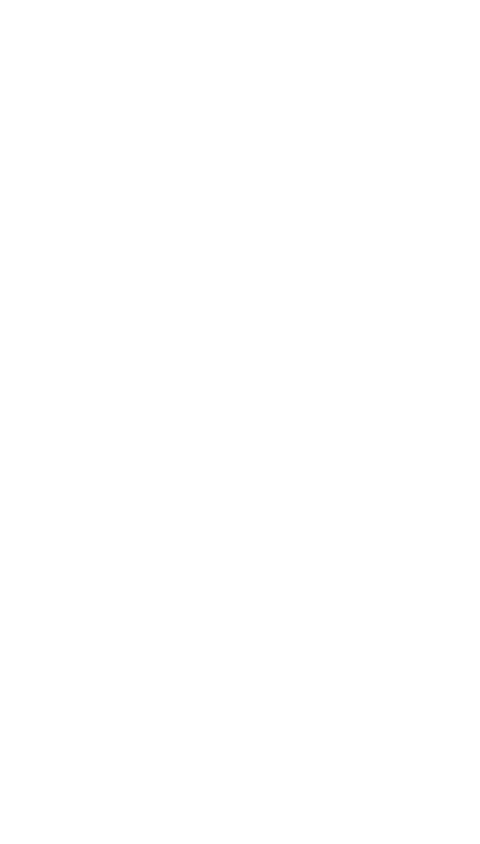
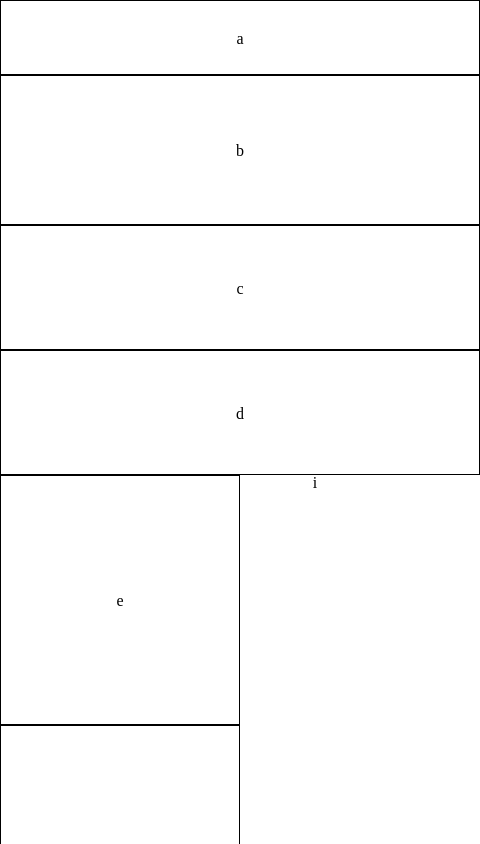
Before and after one commit to sueduclos/lab-01, a plain HTML site: page index.html in a window 390 px wide. Shown: the top 844 px of the page, 480 px wide, since content can reach past the window. Drawn offline with Linux system fonts and the light colour scheme.

Commit message:
udpdated base.css and some of layout .css for mobile and desktop

```diff
--- a/css/base.css
+++ b/css/base.css
@@ -0,0 +1,29 @@
+/* mobile first */
+@media (max-width:767px) {
+
+  body {
+    text-align: center;
+  }
+
+  header {
+    max-width: 480px;
+    margin: auto;
+  }
+}
+
+/* desktop view  */
+@media (min-width: 768px) {
+
+  body {
+    max-width: 960px;
+    text-align: center;
+  }
+
+  header {
+    width: 960px;
+    height: 100px;
+    box-sizing: border-box;
+    border: 1px solid black;
+    line-height: 100px;
+  }
+}
--- a/css/layout.css
+++ b/css/layout.css
@@ -0,0 +1,45 @@
+/* mobile first */
+@media (max-width:767px) {
+
+  header {
+    width: 480px;
+    height: 75px;
+    line-height: 75px;
+    box-sizing: border-box;
+    border: 1px solid black;
+  }
+
+  article {
+    margin: auto;
+    width: 480px;
+    height: 150px;
+    line-height: 150px;
+    box-sizing: border-box;
+    border: 1px solid black;
+  }
+
+  #double>div {
+    margin: auto;
+    width: 480px;
+    height: 125px;
+    line-height: 125px;
+    box-sizing: border-box;
+    border: 1px solid black;
+  }
+
+  #quad>div {
+    margin: auto;
+    width: 240px;
+    height: 250px;
+    line-height: 250px;
+    box-sizing: border-box;
+    border: 1px solid black;
+    float: left;
+  }
+
+}
+
+/* desktop view  */
+@media (min-width: 768px) {
+
+}
--- a/index.html
+++ b/index.html
@@ -5,22 +5,24 @@
   <meta name="viewport" content="width=device-width, initial-scale=1.0">
   <meta http-equiv="X-UA-Compatible" content="ie=edge">
   <link rel="stylesheet" href="css/reset.css">
-  <link rel="stylesheet" href="css/style.css">
   <link rel="stylesheet" href="css/base.css">
   <link rel="stylesheet" href="css/layout.css">
   <link rel="stylesheet" href="css/modules.css">
-  <title>Document</title>
+  <title>SMACCS Demo</title>
 </head>
 <body>
-  <section id="boxA"></section>
-  <section id="boxB"></section>
-  <section id="boxC"></section>
-  <section id="boxD"></section>
-  <section id="boxE"></section>
-  <section id="boxF"></section>
-  <section id="boxG"></section>
-  <section id="boxH"></section>
-  <section id="boxI"></section>
-
+  <header id="boxA">a</header>
+  <article>b</article>
+  <section id="double">
+    <div>c</div>
+    <div>d</div>
+  </section>
+  <section id="quad">
+    <div>e</div>
+    <div>f</div>
+    <div>g</div>
+    <div>h</div>
+  </section>
+  <footer>i</footer>
 </body>
 </html>
```
Also changed, not shown: css/style.css (deleted).
